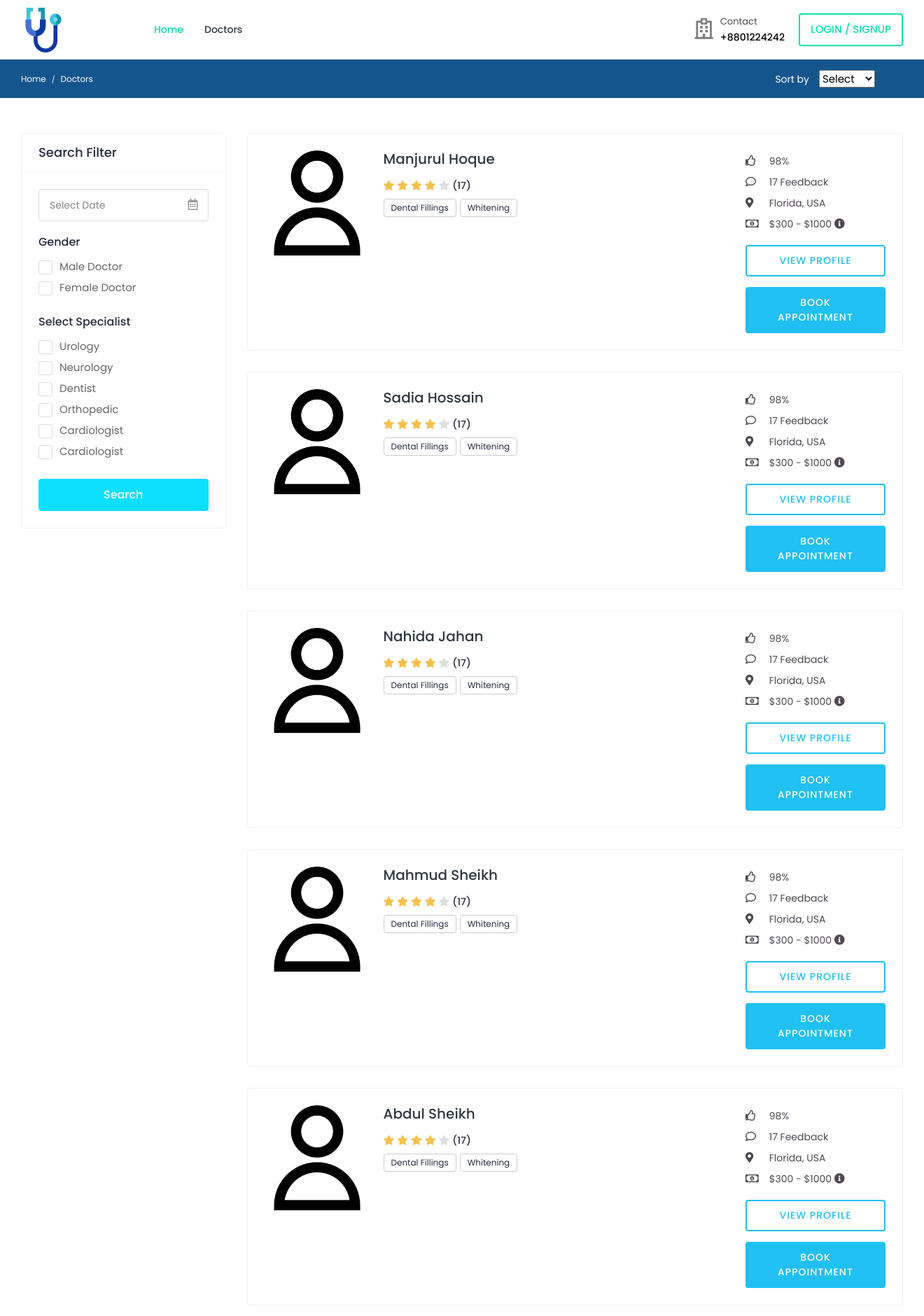
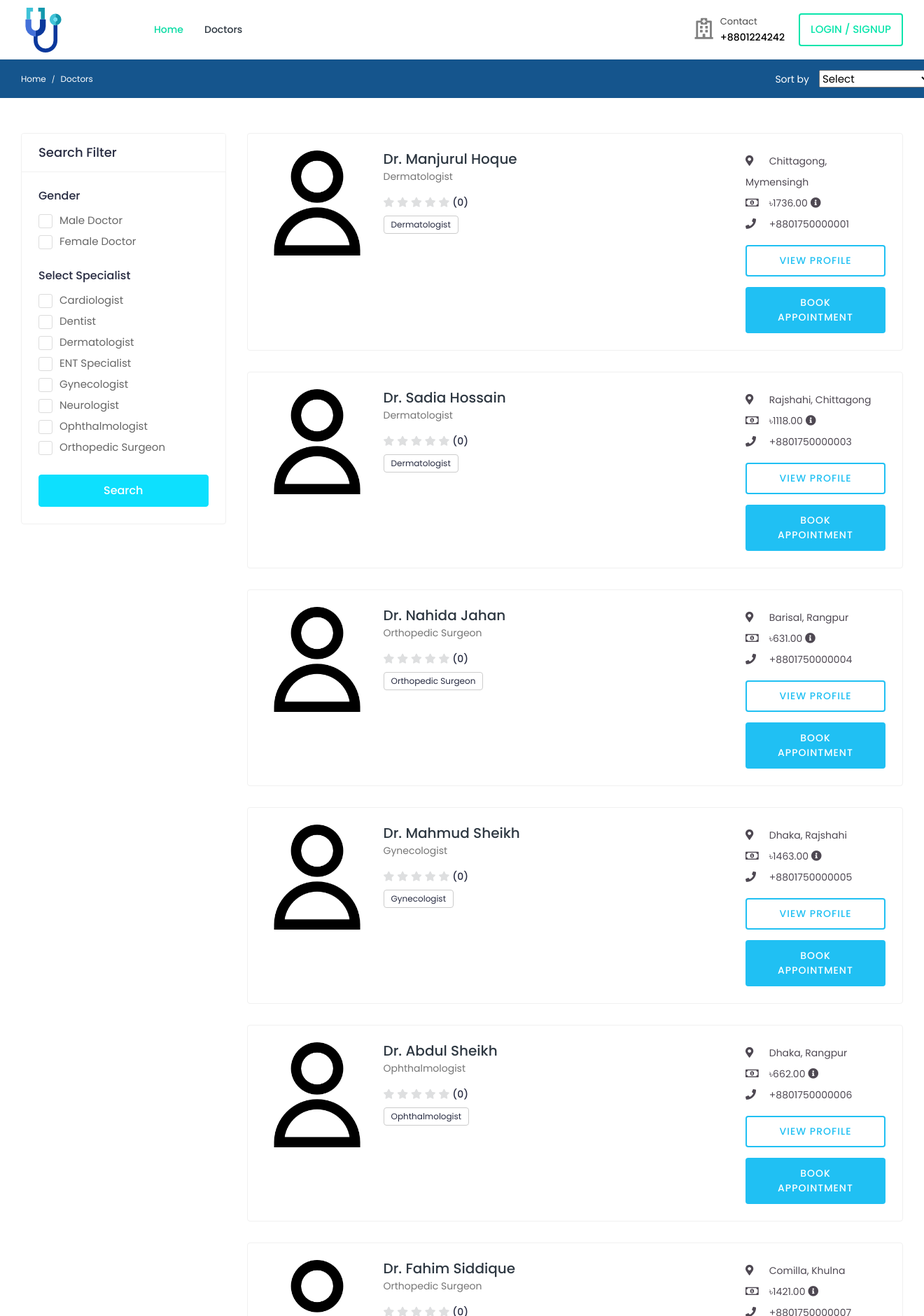
Before and after one commit to manjurulhoque/doccure, a Django app: page /doctors/ in a window 1320 px wide; the page is wider, and only the part inside the window is pictured. Shown: the top 1880 px of that part at 70% size. Run offline with Django 3.2, Linux system fonts and the light colour scheme; data comes from the database, SQL or seed files in the repository; some libraries are stand-ins or nearby versions.

Commit message:
Add doctor list filtering, sorting and pagination with rating property

```diff
--- a/accounts/models.py
+++ b/accounts/models.py
@@ -59,6 +59,11 @@ class User(AbstractUser):
             "doctors:doctor-profile", kwargs={"username": self.username}
         )
 
+    @property
+    def rating(self):
+        # Implement your rating logic here
+        return 0  # Default value
+
 
 class Profile(models.Model):
     """
--- a/doctors/views.py
+++ b/doctors/views.py
@@ -15,6 +15,7 @@ from django.views.generic import ListView, DetailView
 from django.views.generic.base import TemplateView
 from rest_framework.generics import UpdateAPIView
 from rest_framework.response import Response
+from django.db.models import Q
 
 from bookings.models import Booking
 from core.decorators import user_is_doctor
@@ -29,6 +30,7 @@ from doctors.serializers import (
 )
 from mixins.custom_mixins import DoctorRequiredMixin
 from utils.htmx import render_toast_message_for_api
+from accounts.models import User
 
 days = {
     0: Sunday,
@@ -274,11 +276,69 @@ class DoctorsListView(ListView):
     model = User
     context_object_name = "doctors"
     template_name = "doctors/list.html"
+    paginate_by = 10
 
     def get_queryset(self):
-        return self.model.objects.filter(
-            role=User.RoleChoices.DOCTOR, is_superuser=False
-        )
+        queryset = self.model.objects.filter(
+            role=User.RoleChoices.DOCTOR,
+            is_superuser=False,
+            is_active=True
+        ).select_related('profile')
+
+        # Handle search query
+        search_query = self.request.GET.get('q')
+        if search_query:
+            queryset = queryset.filter(
+                Q(first_name__icontains=search_query) |
+                Q(last_name__icontains=search_query) |
+                Q(profile__specialization__icontains=search_query) |
+                Q(profile__city__icontains=search_query)
+            )
+
+        # Handle gender filter
+        gender = self.request.GET.getlist('gender')
+        if gender:
+            queryset = queryset.filter(profile__gender__in=gender)
+
+        # Handle specialization filter
+        specializations = self.request.GET.getlist('specialization')
+        if specializations:
+            queryset = queryset.filter(profile__specialization__in=specializations)
+
+        # Handle sorting
+        sort_by = self.request.GET.get('sort')
+        if sort_by:
+            if sort_by == 'price_low':
+                queryset = queryset.order_by('profile__price_per_consultation')
+            elif sort_by == 'price_high':
+                queryset = queryset.order_by('-profile__price_per_consultation')
+            elif sort_by == 'rating':
+                queryset = queryset.order_by('-rating')
+            elif sort_by == 'experience':
+                queryset = queryset.order_by('-profile__experience')
+
+        return queryset
+
+    def get_context_data(self, **kwargs):
+        context = super().get_context_data(**kwargs)
+
+        # Add search query to context
+        context['search_query'] = self.request.GET.get('q')
+
+        # Add unique specializations to context
+        specializations = User.objects.filter(
+            role=User.RoleChoices.DOCTOR,
+            is_active=True
+        ).exclude(
+            profile__specialization__isnull=True
+        ).values_list(
+            'profile__specialization',
+            flat=True
+        ).distinct()
+
+        context['specializations'] = sorted(list(filter(None, specializations)))
+
+        return context
 
 
 class AppointmentListView(ListView):
--- a/templates/doctors/list.html
+++ b/templates/doctors/list.html
@@ -11,22 +11,24 @@
                 <div class="col-md-8 col-12">
                     <nav aria-label="breadcrumb" class="page-breadcrumb">
                         <ol class="breadcrumb">
-                            <li class="breadcrumb-item"><a href="">Home</a></li>
+                            <li class="breadcrumb-item"><a href="{% url 'core:home' %}">Home</a></li>
                             <li class="breadcrumb-item active" aria-current="page">Doctors</li>
                         </ol>
                     </nav>
-                    {#                    <h2 class="breadcrumb-title">2245 matches found for : Dentist In Bangalore</h2>#}
+                    {% if search_query %}
+                        <h2 class="breadcrumb-title">{{ doctors.count }} matches found for: {{ search_query }}</h2>
+                    {% endif %}
                 </div>
                 <div class="col-md-4 col-12 d-md-block d-none">
                     <div class="sort-by">
                         <span class="sort-title">Sort by</span>
                         <span class="sortby-fliter">
-                            <select class="select">
-                                <option>Select</option>
-                                <option class="sorting">Rating</option>
-                                <option class="sorting">Popular</option>
-                                <option class="sorting">Latest</option>
-                                <option class="sorting">Free</option>
+                            <select class="select" name="sort">
+                                <option value="">Select</option>
+                                <option value="rating">Rating</option>
+                                <option value="price_low">Price - Low to High</option>
+                                <option value="price_high">Price - High to Low</option>
+                                <option value="experience">Experience</option>
                             </select>
                         </span>
                     </div>
@@ -39,86 +41,53 @@
     <!-- Page Content -->
     <div class="content">
         <div class="container-fluid">
-
             <div class="row">
                 <div class="col-md-12 col-lg-4 col-xl-3 theiaStickySidebar">
-
                     <!-- Search Filter -->
                     <div class="card search-filter">
                         <div class="card-header">
                             <h4 class="card-title mb-0">Search Filter</h4>
                         </div>
                         <div class="card-body">
-                            <div class="filter-widget">
-                                <div class="cal-icon">
-                                    <input type="text" class="form-control datetimepicker" placeholder="Select Date">
-                                </div>
-                            </div>
+                            <form method="get">
                                 <div class="filter-widget">
                                     <h4>Gender</h4>
                                     <div>
                                         <label class="custom_check">
-                                        <input type="checkbox" name="gender_type">
+                                            <input type="checkbox" name="gender" value="male" {% if 'male' in request.GET.gender %}checked{% endif %}>
                                             <span class="checkmark"></span> Male Doctor
                                         </label>
                                     </div>
                                     <div>
                                         <label class="custom_check">
-                                        <input type="checkbox" name="gender_type">
+                                            <input type="checkbox" name="gender" value="female" {% if 'female' in request.GET.gender %}checked{% endif %}>
                                             <span class="checkmark"></span> Female Doctor
                                         </label>
                                     </div>
                                 </div>
                                 <div class="filter-widget">
                                     <h4>Select Specialist</h4>
+                                    {% for specialization in specializations %}
                                     <div>
                                         <label class="custom_check">
-                                        <input type="checkbox" name="select_specialist">
-                                        <span class="checkmark"></span> Urology
+                                            <input type="checkbox" name="specialization" value="{{ specialization }}"
+                                                {% if specialization in request.GET.specialization %}checked{% endif %}>
+                                            <span class="checkmark"></span> {{ specialization }}
                                         </label>
                                     </div>
-                                <div>
-                                    <label class="custom_check">
-                                        <input type="checkbox" name="select_specialist">
-                                        <span class="checkmark"></span> Neurology
-                                    </label>
-                                </div>
-                                <div>
-                                    <label class="custom_check">
-                                        <input type="checkbox" name="select_specialist">
-                                        <span class="checkmark"></span> Dentist
-                                    </label>
-                                </div>
-                                <div>
-                                    <label class="custom_check">
-                                        <input type="checkbox" name="select_specialist">
-                                        <span class="checkmark"></span> Orthopedic
-                                    </label>
-                                </div>
-                                <div>
-                                    <label class="custom_check">
-                                        <input type="checkbox" name="select_specialist">
-                                        <span class="checkmark"></span> Cardiologist
-                                    </label>
-                                </div>
-                                <div>
-                                    <label class="custom_check">
-                                        <input type="checkbox" name="select_specialist">
-                                        <span class="checkmark"></span> Cardiologist
-                                    </label>
-                                </div>
+                                    {% endfor %}
                                 </div>
                                 <div class="btn-search">
-                                <button type="button" class="btn btn-block">Search</button>
+                                    <button type="submit" class="btn btn-block">Search</button>
                                 </div>
+                            </form>
                         </div>
                     </div>
                     <!-- /Search Filter -->
-
                 </div>
 
                 <div class="col-md-12 col-lg-8 col-xl-9">
-
+                    {% if doctors %}
                         {% for doctor in doctors %}
                             <!-- Doctor Widget -->
                             <div class="card">
@@ -126,78 +95,39 @@
                                     <div class="doctor-widget">
                                         <div class="doc-info-left">
                                             <div class="doctor-img">
-                                            <a href="{% url 'doctors:doctor-profile' doctor.username %}" target="_blank">
-                                                <img src="{{ doctor.profile.image }}" class="img-fluid" alt="User Image">
+                                                <a href="{% url 'doctors:doctor-profile' doctor.username %}">
+                                                    <img src="{{ doctor.profile.image }}" class="img-fluid" alt="{{ doctor.get_full_name }}">
                                                 </a>
                                             </div>
                                             <div class="doc-info-cont">
                                                 <h4 class="doc-name">
-                                                <a href="{% url 'doctors:doctor-profile' doctor.username %}" target="_blank">{{ doctor.get_full_name }}</a>
+                                                    <a href="{% url 'doctors:doctor-profile' doctor.username %}">Dr. {{ doctor.get_full_name }}</a>
                                                 </h4>
-                                            <p class="doc-speciality"></p>
-{#                                            <h5 class="doc-department">#}
-{#                                                <img src="assets/img/specialities/specialities-05.png" class="img-fluid"#}
-{#                                                    alt="Speciality">Dentist#}
-{#                                            </h5>#}
+                                                <p class="doc-speciality">{{ doctor.profile.specialization }}</p>
                                                 <div class="rating">
-                                                <i class="fas fa-star filled"></i>
-                                                <i class="fas fa-star filled"></i>
-                                                <i class="fas fa-star filled"></i>
-                                                <i class="fas fa-star filled"></i>
-                                                <i class="fas fa-star"></i>
-                                                <span class="d-inline-block average-rating">(17)</span>
+                                                    <i class="fas fa-star {% if doctor.rating >= 1 %}filled{% endif %}"></i>
+                                                    <i class="fas fa-star {% if doctor.rating >= 2 %}filled{% endif %}"></i>
+                                                    <i class="fas fa-star {% if doctor.rating >= 3 %}filled{% endif %}"></i>
+                                                    <i class="fas fa-star {% if doctor.rating >= 4 %}filled{% endif %}"></i>
+                                                    <i class="fas fa-star {% if doctor.rating >= 5 %}filled{% endif %}"></i>
+                                                    <span class="d-inline-block average-rating">({{ doctor.reviews_count|default:0 }})</span>
                                                 </div>
-{#                                            <div class="clinic-details">#}
-{#                                                <p class="doc-location">#}
-{#                                                    <i class="fas fa-map-marker-alt"></i> Florida, USA#}
-{#                                                </p>#}
-{#                                                <ul class="clinic-gallery">#}
-{#                                                    <li>#}
-{#                                                        <a href="{% static 'assets/img/features/feature-01.jpg' %}"#}
-{#                                                           data-fancybox="gallery">#}
-{#                                                            <img src="{% static 'assets/img/features/feature-01.jpg' %}" alt="Feature">#}
-{#                                                        </a>#}
-{#                                                    </li>#}
-{#                                                    <li>#}
-{#                                                        <a href="{% static 'assets/img/features/feature-02.jpg' %}"#}
-{#                                                           data-fancybox="gallery">#}
-{#                                                            <img src="{% static 'assets/img/features/feature-02.jpg' %}" alt="Feature">#}
-{#                                                        </a>#}
-{#                                                    </li>#}
-{#                                                    <li>#}
-{#                                                        <a href="{% static 'assets/img/features/feature-03.jpg' %}"#}
-{#                                                           data-fancybox="gallery">#}
-{#                                                            <img src="{% static 'assets/img/features/feature-03.jpg' %}" alt="Feature">#}
-{#                                                        </a>#}
-{#                                                    </li>#}
-{#                                                    <li>#}
-{#                                                        <a href="{% static 'assets/img/features/feature-04.jpg' %}"#}
-{#                                                           data-fancybox="gallery">#}
-{#                                                            <img src="{% static 'assets/img/features/feature-04.jpg' %}" alt="Feature">#}
-{#                                                        </a>#}
-{#                                                    </li>#}
-{#                                                </ul>#}
-{#                                            </div>#}
                                                 <div class="clinic-services">
-                                                <span>Dental Fillings</span>
-                                                <span> Whitening</span>
+                                                    <span>{{ doctor.profile.specialization }}</span>
                                                 </div>
                                             </div>
                                         </div>
                                         <div class="doc-info-right">
                                             <div class="clini-infos">
                                                 <ul>
-                                                <li><i class="far fa-thumbs-up"></i> 98%</li>
-                                                <li><i class="far fa-comment"></i> 17 Feedback</li>
-                                                <li><i class="fas fa-map-marker-alt"></i> Florida, USA</li>
-                                                <li><i class="far fa-money-bill-alt"></i> $300 - $1000 <i
-                                                        class="fas fa-info-circle" data-toggle="tooltip"
-                                                        title="Lorem Ipsum"></i></li>
+                                                    <li><i class="fas fa-map-marker-alt"></i> {{ doctor.profile.city }}, {{ doctor.profile.state }}</li>
+                                                    <li><i class="far fa-money-bill-alt"></i> ৳{{ doctor.profile.price_per_consultation }} <i class="fas fa-info-circle" data-toggle="tooltip" title="Consultation Fee"></i></li>
+                                                    <li><i class="fas fa-phone"></i> {{ doctor.profile.phone }}</li>
                                                 </ul>
                                             </div>
                                             <div class="clinic-booking">
-                                            <a class="view-pro-btn" href="{% url 'doctors:doctor-profile' doctor.username %}" target="_blank">View Profile</a>
-                                            <a class="apt-btn" href="{% url 'bookings:doctor-booking-view' doctor.username %}" target="_blank">Book Appointment</a>
+                                                <a class="view-pro-btn" href="{% url 'doctors:doctor-profile' doctor.username %}">View Profile</a>
+                                                <a class="apt-btn" href="{% url 'bookings:doctor-booking-view' doctor.username %}">Book Appointment</a>
                                             </div>
                                         </div>
                                     </div>
@@ -206,14 +136,21 @@
                             <!-- /Doctor Widget -->
                         {% endfor %}
 
+                        {% if is_paginated %}
                         <div class="load-more text-center">
-                        <a class="btn btn-primary btn-sm" href="javascript:void(0);">Load More</a>
+                            {% if page_obj.has_next %}
+                                <a class="btn btn-primary btn-sm" href="?page={{ page_obj.next_page_number }}">Load More</a>
+                            {% endif %}
+                        </div>
+                        {% endif %}
+                    {% else %}
+                        <div class="text-center">
+                            <p>No doctors found matching your criteria.</p>
+                        </div>
+                    {% endif %}
                 </div>
             </div>
         </div>
-
-        </div>
-
     </div>
     <!-- /Page Content -->
 
```
Lines whose indentation alone changed are shown as unchanged.
